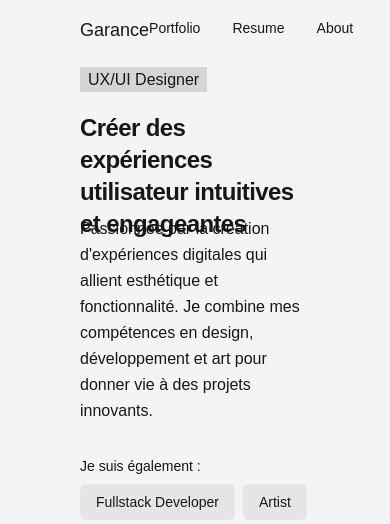
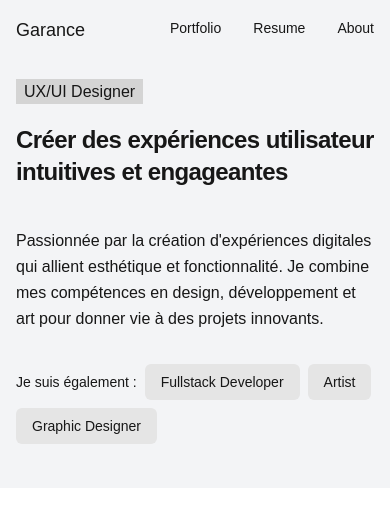
Before and after one commit to ghauv/portfolio, a Next.js app: page / in a window 390 px wide. Shown: the top 524 px of the page. Built offline with nearby package versions, Linux system fonts and the light colour scheme.

Commit message:
fix responsive

```diff
--- a/src/app/globals.css
+++ b/src/app/globals.css
@@ -30,13 +30,49 @@ body {
 .header-padding {
   padding-top: 1rem;
   padding-bottom: 1rem;
+  padding-left: 1rem;
+  padding-right: 1rem;
+}
+
+@media (width >= 40rem) {
+  .header-padding {
+  padding-top: 1rem;
+  padding-bottom: 1rem;
+  padding-left: 2rem;
+  padding-right: 2rem;
+}
+}
+
+@media (width >= 48rem) {
+  .header-padding {
+    padding-top: 1rem;
+  padding-bottom: 1rem;
   padding-left: 5rem;
   padding-right: 5rem;
 }
+}
 
 .section-padding {
-  padding-top: 4rem;
-  padding-bottom: 4rem;
-  padding-left: 5rem;
-  padding-right: 5rem;
+  padding-top: 2rem;
+  padding-bottom: 2rem;
+  padding-left: 1rem;
+  padding-right: 1rem;
 }
+
+@media (width >= 40rem) {
+  .section-padding {
+    padding-top: 4rem;
+    padding-bottom: 4rem;
+    padding-left: 2rem;
+    padding-right: 2rem;
+}
+}
+
+@media (width >= 48rem) {
+  .section-padding {
+    padding-top: 4rem;
+    padding-bottom: 4rem;
+    padding-left: 5rem;
+    padding-right: 5rem;
+  }
+}
--- a/src/sections/hero.tsx
+++ b/src/sections/hero.tsx
@@ -36,7 +36,7 @@ function HeroContent() {
       id="hero"
       className="md:h-[60vh] section-padding bg-gray-100 flex items-end justify-left"
     >
-      <div className="container mx-auto max-w-7xl py-1">
+      <div className="container mx-auto max-w-7xl pt-12 pb-3 sm:py-2 md:py-1">
         {/* Badge */}
         <div className="mb-5">
           <span className="text-md text-muted-foreground px-2 py-1 bg-neutral-300">
```
